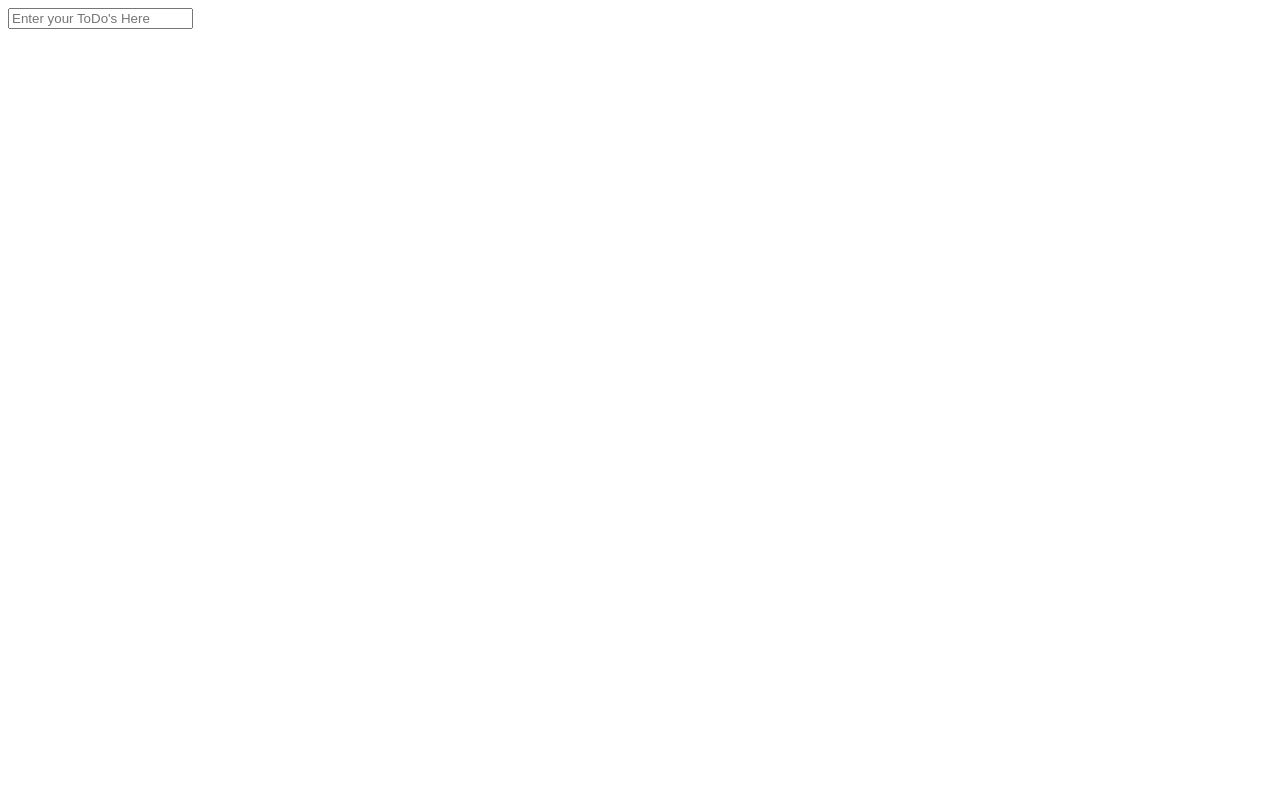
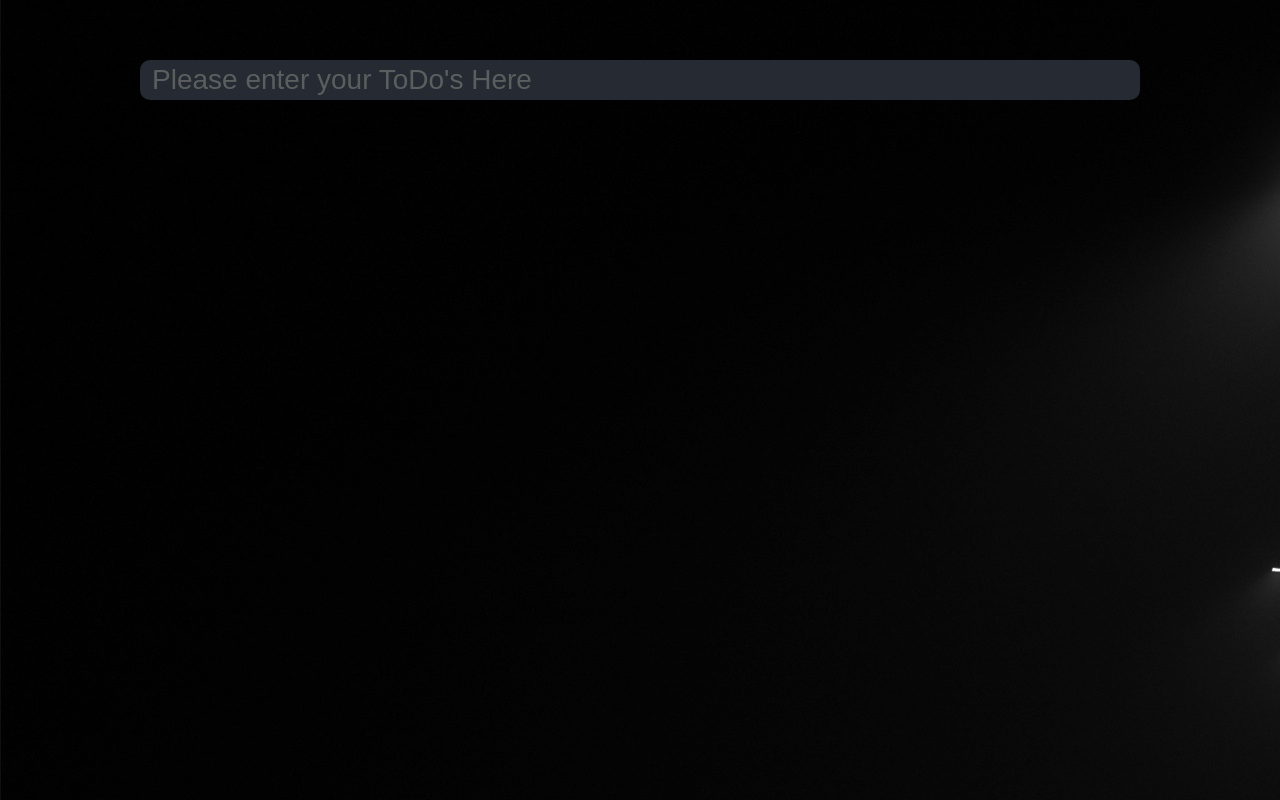
Before and after one commit to naxianjim/mytodolist, a plain HTML site: page index.html in a window 1280 px wide. Drawn offline with Linux system fonts and the light colour scheme.

Commit message:
Styling,start of javascript

```diff
--- a/index.html
+++ b/index.html
@@ -1,13 +1,16 @@
 <html>
-<link rel="stylesheet" href="style.css"/>
+<link rel="stylesheet" type="text/css" href="style.css">
 <script src="scripts.js"></script>
     <head>
         <title>
             My To Do List
         </title>
         <body>
-            <input id="addtodos" placeholder="Enter your ToDo's Here"/>
+        <div class="box">
+            <input id="addtodos" placeholder="Please enter your ToDo's Here"/>
             <ul id="todos"></ul>
+        </div>
+
         </body>
     </head>
 </html>
--- a/scripts.js
+++ b/scripts.js
@@ -0,0 +1,6 @@
+function addtodo() {
+    var item = document.getElementById("input").value;
+    var ul = document.getElementById("list");
+    var li = document.createElement("li");
+
+}
--- a/style.css
+++ b/style.css
@@ -0,0 +1,36 @@
+html {
+  text-align: center;
+}
+
+body {
+  background-image: url("bg.jpeg");
+  max-width: 1000px;
+  margin: 0 auto;
+}
+
+.box{
+  padding-top: 60px;
+}
+
+#addtodos {
+  width: 1000px;
+  height: 40px;
+  font-size: 28px;
+  border-radius: 10px;
+  border:0px;
+  background-color: #252A33;
+}
+
+::-webkit-input-placeholder { /* Edge */
+  color: whitesmoke;
+}
+
+:-ms-input-placeholder { /* Internet Explorer 10-11 */
+  color: whitesmoke;
+}
+
+::placeholder {
+  color: #5A5F5E;
+  outline: none;
+  padding-left: 10px;
+}
```
Also changed, not shown: bg.jpeg (added).
